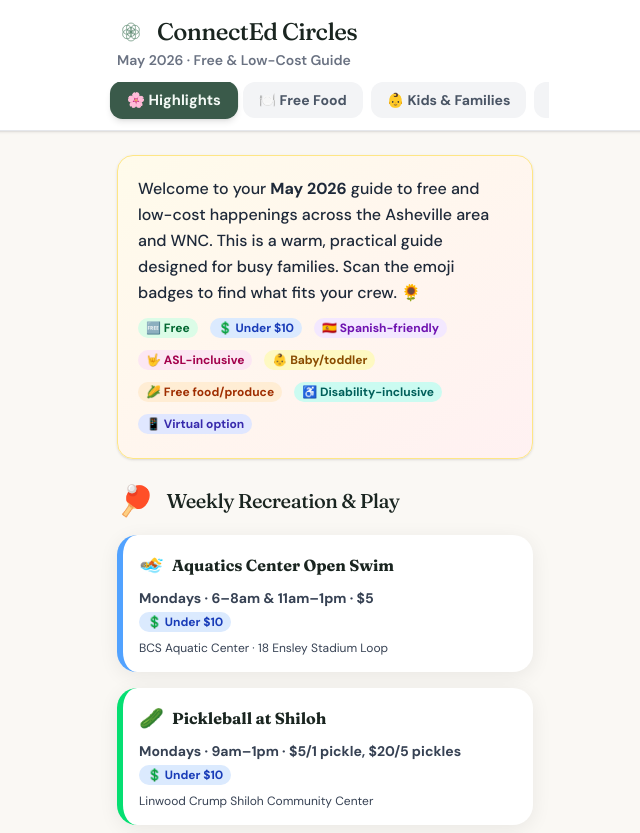
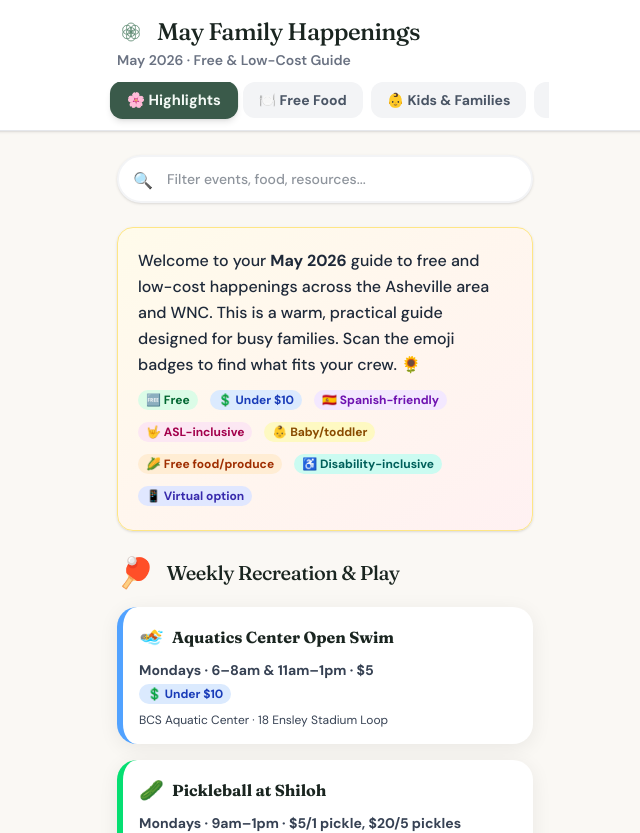
Before and after one commit to skyar123/This-month, a React (Vite) app: page / in a window 1280 px wide. Shown: the top 833 px of the page, without its empty margins (315-955 px from the left). Built offline with nearby package versions, Linux system fonts and the light colour scheme.

Commit message:
Update title to May Family Happenings and add global search filtering

```diff
--- a/src/App.jsx
+++ b/src/App.jsx
@@ -42,7 +42,7 @@ function LinkOut({ href, children }) {
   return <a href={href} target="_blank" rel="noopener noreferrer" className={`text-[#c06030] ${linkStyle}`}>{children}</a>;
 }
 
-function HighlightsTab() {
+function HighlightsTab({ searchQuery }) {
   return (
     <div>
       <div className="bg-gradient-to-br from-amber-50 to-rose-50 rounded-2xl p-5 mb-6 border border-amber-200 shadow-sm">
@@ -126,7 +126,7 @@ function HighlightsTab() {
   );
 }
 
-function FreeFoodTab() {
+function FreeFoodTab({ searchQuery }) {
   return (
     <div>
       <div className="bg-gradient-to-br from-orange-50 to-yellow-50 rounded-2xl p-5 mb-6 border border-orange-200">
@@ -183,7 +183,7 @@ function FreeFoodTab() {
         { day: "Saturday", items: [
           { t: "10–11:30am", n: "Bounty & Soul Distribution + Food Connection Truck", l: "Art Space Charter, Swannanoa", nb: "Swannanoa", link: "https://www.bountyandsoul.org/" },
         ]},
-      ].map(({ day, items }) => (
+      ].map(day => ({...day, items: day.items.filter(it => (it.n+it.l).toLowerCase().includes(searchQuery))})).filter(day => day.items.length > 0).map(({ day, items }) => (
         <div key={day} className="mb-5">
           <h3 className="font-black text-sm uppercase tracking-widest text-orange-600 mb-2 border-b border-orange-200 pb-1">{day}</h3>
           {items.map((it, i) => (
@@ -209,7 +209,7 @@ function FreeFoodTab() {
   );
 }
 
-function KidsTab() {
+function KidsTab({ searchQuery }) {
   return (
     <div>
       <div className="bg-gradient-to-br from-pink-50 to-purple-50 rounded-2xl p-5 mb-6 border border-pink-200">
@@ -223,7 +223,7 @@ function KidsTab() {
         { n: "Puppet Playtime", w: "Wed 10–11:30am", l: "East AVL Library", link: "https://www.buncombecounty.org/governing/depts/library/" },
         { n: "Hora del Cuento — Bilingual 🇪🇸", w: "Wed 10:30am", l: "Enka-Candler Library", link: "https://www.buncombecounty.org/governing/depts/library/" },
         { n: "Baby Gym (4–18mos)", w: "Thu 11am", l: "Pack Library (Downtown)", link: "https://www.buncombecounty.org/governing/depts/library/" },
-      ].map((p, i) => (
+      ].filter(p => (p.n+p.l).toLowerCase().includes(searchQuery)).map((p, i) => (
         <div key={i} className="flex gap-3 items-start mb-3 text-sm bg-white rounded-lg p-3 shadow-sm hover:shadow-md transition-shadow">
           <span className="text-2xl mt-1">📖</span>
           <div>
@@ -261,7 +261,7 @@ function KidsTab() {
   );
 }
 
-function NeighborhoodTab() {
+function NeighborhoodTab({ searchQuery }) {
   return (
     <div className="text-center py-10 opacity-70">
       <div className="text-4xl mb-4">📍</div>
@@ -271,7 +271,7 @@ function NeighborhoodTab() {
   );
 }
 
-function AprilEventsTab() {
+function AprilEventsTab({ searchQuery }) {
   const events = [
     { d: "May 1", items: ["9:00 AM: closed may 1 fridge and pantry in Swannanoa - Swannanoa communities together, 2121 US-70 — FREE", "12:00 PM: Free Food Truck Asheville from Ywam, Aston Street & South Lexington Avenue — FREE", "3:00 PM: May Day Community Feast Trinity UMC Asheville, 587 Haywood Rd — FREE", "3:00 PM: May Day Community Feast 12 Baskets, 610 Haywood Rd — FREE", "3:00 PM: May Day Community Free Feast in Arden, 132 State Rd 3174 — FREE", "4:00 PM: May Day Feast Unitarian Universalist Avl, 1 Edwin Pl — FREE", "4:00 PM: May Day Free Feast at Dr Wesley Grant Senior Center, 285 Livingston St — FREE", "4:00 PM: May Day Feast at Shiloh Friendship Community Center, 99 New Leicester Hwy — FREE", "5:00 PM: May Day Feast MLK Jr Park Avl, 50 Martin Luther King Jr Dr — FREE", "7:00 PM: Manna Market - Fairview, 1 Taylor Rd — FREE", "7:00 PM: Community Engagement Market @ Fairview Public Library 3PM, Fairview Public Library - 1 Taylor Rd.  Fariview NC 28730 — FREE", "9am–4pm: Tax Help by appt, Pack Library (Downtown)", "11–11:45am: Tiny Tots Yoga, West AVL Library — FREE"] },
     { d: "May 2", items: ["11:00 AM: free dental day Zöe dental's 13th annual servants of smiles., 10A Yorkshire St suite 110 — FREE", "5:00 PM: Cat Pantry and Donation Drive, 841 Haywood Rd — FREE", "11am: Golden Years Treasure Hunt (50+), Memorial Stadium — FREE", "6–7:30pm: Kids Fishing Club, Lake Julian — FREE"] },
@@ -303,7 +303,7 @@ function AprilEventsTab() {
       <div className="bg-gradient-to-br from-violet-50 to-fuchsia-50 rounded-2xl p-5 mb-6 border border-violet-200">
         <p className="text-base font-medium text-gray-800">Special one-time and seasonal events for May 2026. Always confirm with venue before attending! 📅</p>
       </div>
-      {events.map((ev, i) => (
+      {events.map(ev => ({...ev, items: ev.items.filter(it => it.toLowerCase().includes(searchQuery))})).filter(ev => ev.items.length > 0).map((ev, i) => (
         <div key={i} className="mb-5 bg-white p-4 rounded-xl shadow-sm">
           <h3 className="font-black text-sm bg-violet-100 text-violet-800 rounded-lg px-3 py-1.5 inline-block mb-3 shadow-sm">{ev.d}</h3>
           <div className="space-y-3 pl-1">
@@ -320,7 +320,7 @@ function AprilEventsTab() {
   );
 }
 
-function TopActionsTab() {
+function TopActionsTab({ searchQuery }) {
   const actions = [
     { n: "1", title: "Get a Buncombe County Library Card", desc: "Unlocks free storytimes, baby gyms, Zoom Passes to attractions, Wi-Fi hotspots (password: readmore), tech help, and hundreds of free programs.", link: "https://www.buncombecounty.org/governing/depts/library/", color: "from-[#5d8a72] to-[#3a5a4a]" },
     { n: "2", title: "Sign Up for Bounty & Soul Produce", desc: "Free fresh produce distributed at multiple locations across Buncombe County every week. No income verification required.", link: "https://www.bountyandsoul.org/", color: "from-[#eab892] to-[#c06030]" },
@@ -354,6 +354,7 @@ function TopActionsTab() {
 
 export default function App() {
   const [tab, setTab] = useState(0);
+  const [searchQuery, setSearchQuery] = useState("");
   const tabs = [HighlightsTab, FreeFoodTab, KidsTab, NeighborhoodTab, AprilEventsTab, TopActionsTab];
   const ActiveTab = tabs[tab];
 
@@ -364,7 +365,7 @@ export default function App() {
       <header className="sticky top-0 z-50 bg-white/95 backdrop-blur-md border-b border-gray-200 shadow-sm">
         <div className="max-w-md mx-auto px-4 pt-4 pb-3">
           <div className="flex items-center gap-3">
-            <svg width="28" height="28" viewBox="0 0 100 100" className="text-[#5d8a72]" stroke="currentColor" fill="none" strokeWidth="2.5">
+            <svg width="28" height="28" viewBox="0 0 100 100" className="text-[#5d8a72]" stroke="currentColor" fill="none" strokeWidth="3">
               <circle cx="50" cy="50" r="16" />
               <circle cx="50" cy="34" r="16" />
               <circle cx="63.8" cy="42" r="16" />
@@ -374,7 +375,7 @@ export default function App() {
               <circle cx="36.2" cy="42" r="16" />
             </svg>
             <h1 className="text-2xl font-medium tracking-tight text-[#1a2520]" style={{ fontFamily: "var(--font-fraunces)" }}>
-              ConnectEd Circles
+              May Family Happenings
             </h1>
           </div>
           <p className="text-sm font-semibold text-gray-500 mt-0.5">May 2026 · Free & Low-Cost Guide</p>
@@ -397,7 +398,17 @@ export default function App() {
       </header>
 
       <main className="max-w-md mx-auto px-4 py-6">
-        <ActiveTab />
+        <div className="mb-6 relative">
+          <span className="absolute left-4 top-3 text-gray-400">🔍</span>
+          <input
+            type="text"
+            placeholder="Filter events, food, resources..."
+            className="w-full bg-white border-2 border-gray-100 rounded-full py-3 pl-12 pr-4 text-sm font-medium focus:outline-none focus:border-[#5d8a72] shadow-sm transition-colors"
+            value={searchQuery}
+            onChange={(e) => setSearchQuery(e.target.value)}
+          />
+        </div>
+        <ActiveTab searchQuery={searchQuery.toLowerCase()} />
       </main>
 
       <footer className="max-w-md mx-auto px-4 py-10 text-center text-xs text-gray-400 mt-8">
```
